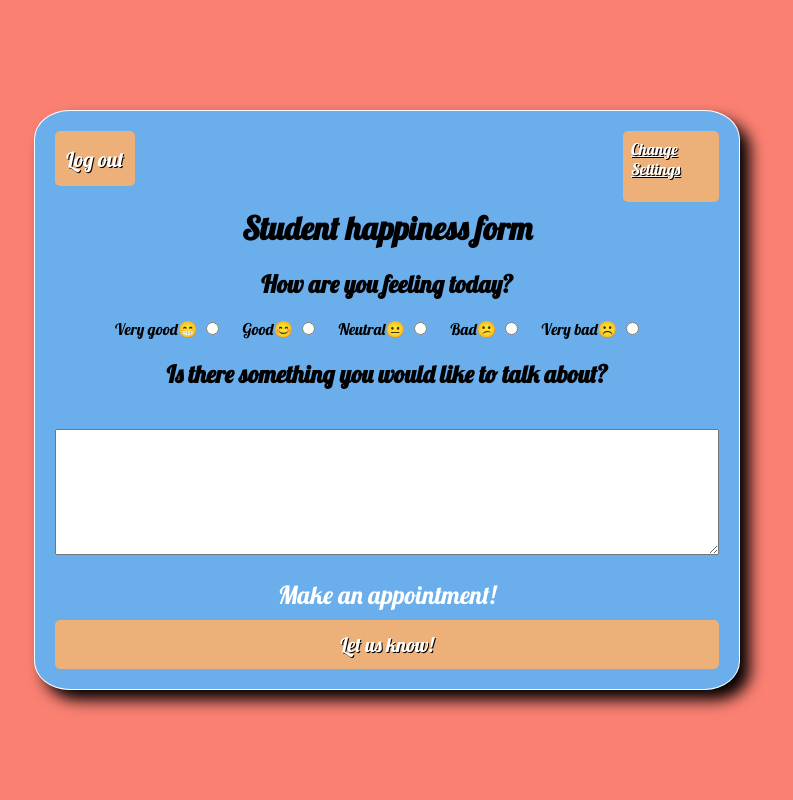
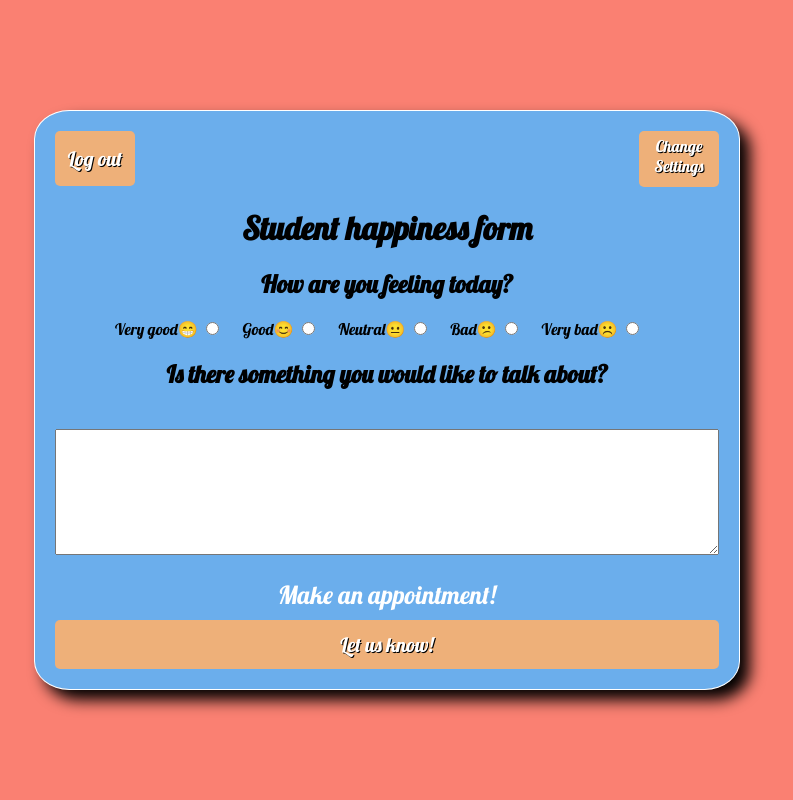
Before and after one commit to jbreemes/Bitproject, a PHP site: page /student-input.php in a window 1280 px wide. Shown: the whole page, without its empty margins (253-1046 px from the left). Run offline with PHP 8.4, Linux system fonts and the light colour scheme.

Commit message:
updated the styling of the change settings button again

```diff
--- a/Student/student-input.css
+++ b/Student/student-input.css
@@ -47,7 +47,7 @@ input{
   border-radius: 5px;
   color: rgb(255, 255, 255);
   text-shadow: 1px 1px black;
-  font-size: 21px;
+  font-size: 20px;
   font-family: 'Lobster', Arial, Helvetica, sans-serif;
   cursor: pointer;
   width: 80px;
@@ -61,18 +61,20 @@ input{
 
 #ChangeSettingsButton {
   border: none;
-  padding: 8px;
+  padding: 5px;
   background-color: rgb(238, 176, 121);
   border-radius: 5px;
   color: rgb(255, 255, 255);
   text-shadow: 1px 1px black;
+  text-decoration: none;
+  text-align: center;
   font-size: 16px;
   font-family: 'Lobster', Arial, Helvetica, sans-serif;
   cursor: pointer;
   width: 80px;
   float: right;
-  width: 80px;
-  height: 55px;
+  width: 70px;
+  height: 46px;
 }
 
 #ChangeSettingsButton:hover {
```
